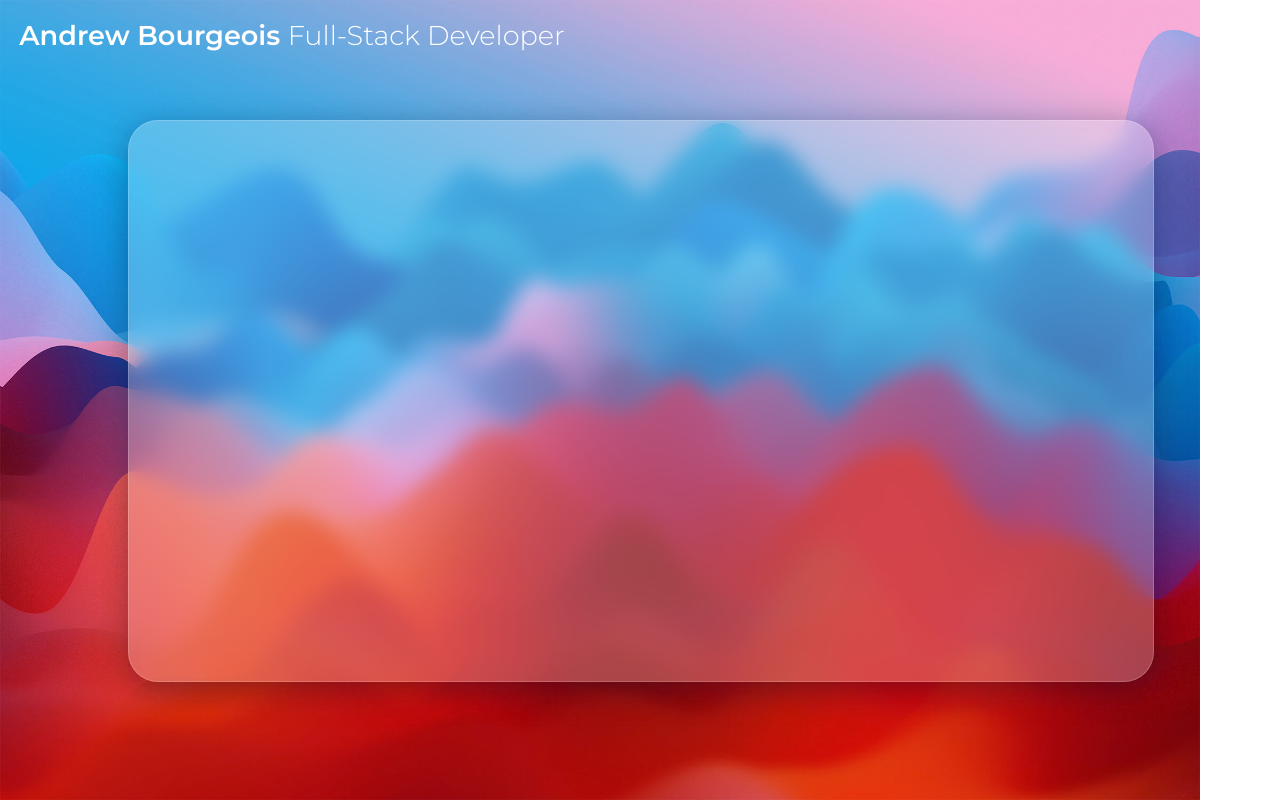
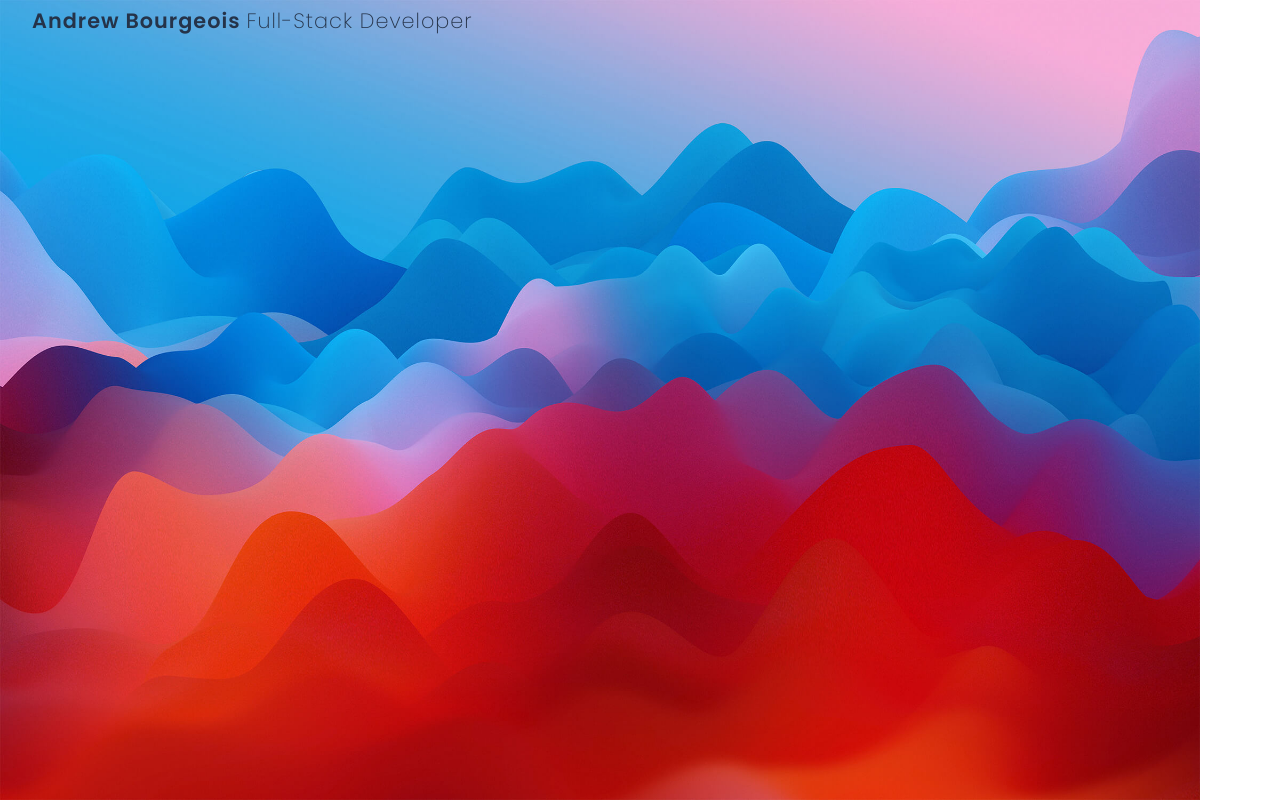
Before and after one commit to asb1512/portfolio-site-react, a React (Create React App) app: page / in a window 1280 px wide. Built offline with nearby package versions, Linux system fonts and the light colour scheme.

Commit message:
added styling

```diff
--- a/src/App.css
+++ b/src/App.css
@@ -1,8 +1,45 @@
-@import url('https://fonts.googleapis.com/css2?family=Montserrat:ital,wght@0,100;0,200;0,300;0,400;0,500;0,600;0,700;0,800;0,900;1,100;1,200;1,300;1,400;1,500;1,600;1,700;1,800;1,900&display=swap');
+@import url('https://fonts.googleapis.com/css2?family=Poppins:wght@100;200;300;400;500;600;700;800;900&display=swap');
 
+@font-face {
+  font-family: 'Azonix';
+  src: url(./fonts/Azonix.otf);
+  format: 'oft';
+}
+
+/* Utility classes */
+.frosted {
+  background-color: rgba(255, 255, 255, 0.65);
+  box-shadow: 0 8px 32px 0 rgba(10, 12, 43, 0.15);
+  backdrop-filter: blur( 20px );
+  -webkit-backdrop-filter: blur( 12px );
+  border-radius: 30px;
+  border: 1px solid rgba( 255, 255, 255, 0.2 );
+}
+
+.frosted-light {
+  background-color: rgba(255, 255, 255, 0.25);
+  box-shadow: 0 8px 32px 0 rgba(10, 12, 43, 0.15);
+  backdrop-filter: blur( 20px );
+  -webkit-backdrop-filter: blur( 12px );
+  border-radius: 30px;
+  border: 1px solid rgba( 255, 255, 255, 0.2 );
+}
+
+.frosted-light-unrounded {
+  background-color: rgba(255, 255, 255, 0.65);
+  box-shadow: 0 8px 32px 0 rgba(10, 12, 43, 0.1);
+  backdrop-filter: blur( 25px );
+  -webkit-backdrop-filter: blur( 12px );
+  border-radius: 0px;
+  border: 1px solid rgba( 255, 255, 255, 0.2 );
+}
+
+
+/* Class-based */
 .App {
   width: 100%;
   color: #fff;
+  font-family: 'Poppins';
 }
 
 .home-bg {
@@ -13,41 +50,56 @@
   z-index: 0;
 }
 
-.home-bg-blur {
+.home-block {
   position: absolute;
   top: 15vh;
   left: 10vw;
   width: 80%;
   height: 70%;
-  background: rgba(255, 255, 255, 0.25);
-  box-shadow: 0 8px 32px 0 rgba(10, 12, 43, 0.37);
-  backdrop-filter: blur( 10px );
-  -webkit-backdrop-filter: blur( 10px );
-  border-radius: 30px;
-  border: 1px solid rgba( 255, 255, 255, 0.18 );
   z-index: 1;
+  font-size: 10rem;
+  font-weight: 700;
+  color: rgba(0, 0, 0, 0.05);
+  overflow: hidden;
+}
+
+.home-block > span {
+
 }
 
 .navbar {
   position: fixed;
   inset: 0;
-  width: 100%;
+  width: auto;
   height: 5%;
-  padding: 1.5%;
   z-index: 1;
-  font-family: 'Montserrat';
   font-weight: 600;
-  font-size: 1.7rem;
-  display: inline-block;
+  font-size: 1.3rem;
+  letter-spacing: 1px;
+  display: grid;
+  grid-template-columns: 90% 10%;
+  grid-template-rows: 100%;
 }
 
 .navbar-left > span {
-  font-weight: 300;
+  font-weight: 200;
 }
 
 .navbar-left {
-  margin: auto;
+  grid-column: 1/2;
+  grid-row: 1/2;
+  justify-self: start;
+  align-self: center;
+  margin-left: 2rem;
   text-align: left;
+  color: rgb(37, 51, 73);
+}
+
+.hamburger {
+  grid-column: 2/3;
+  grid-row: 1/2;
+  justify-self: center;
+  align-self: center;
 }
 
 @media only screen and (max-width: 1550px) {
```
